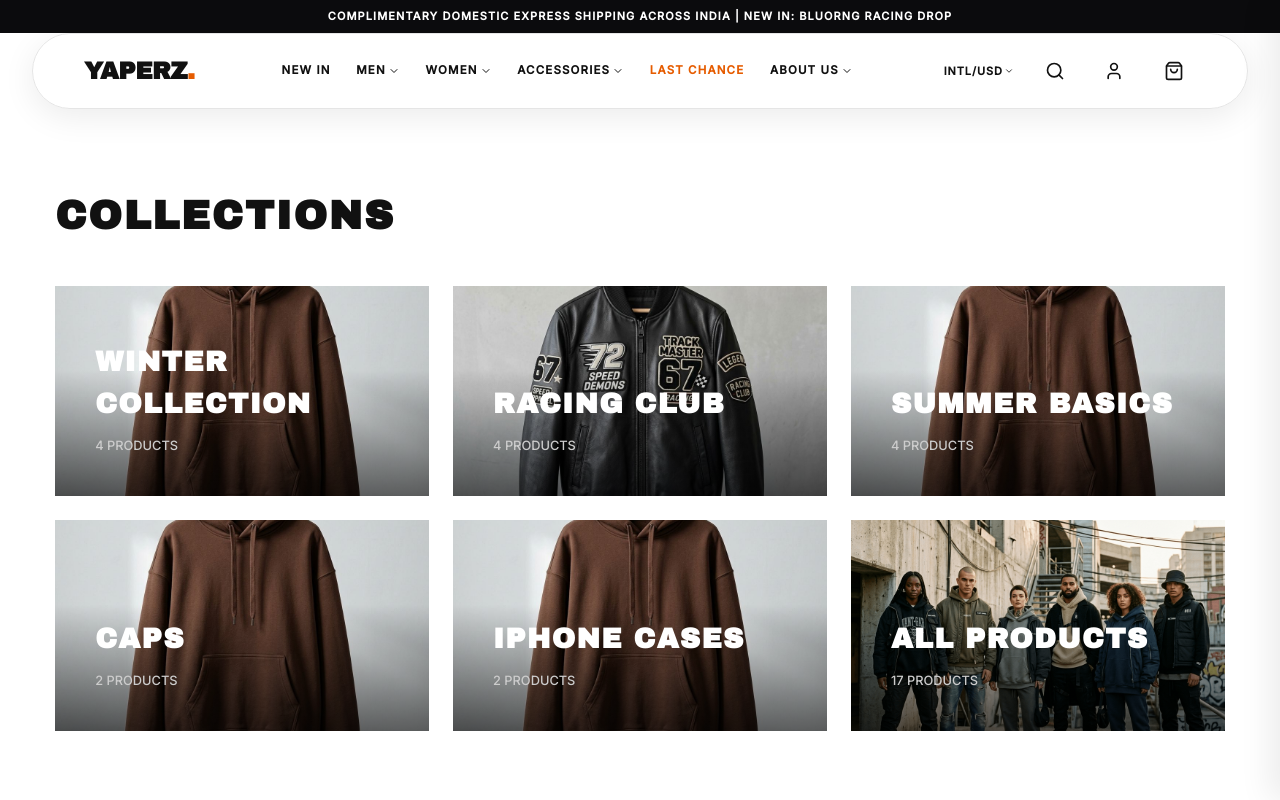
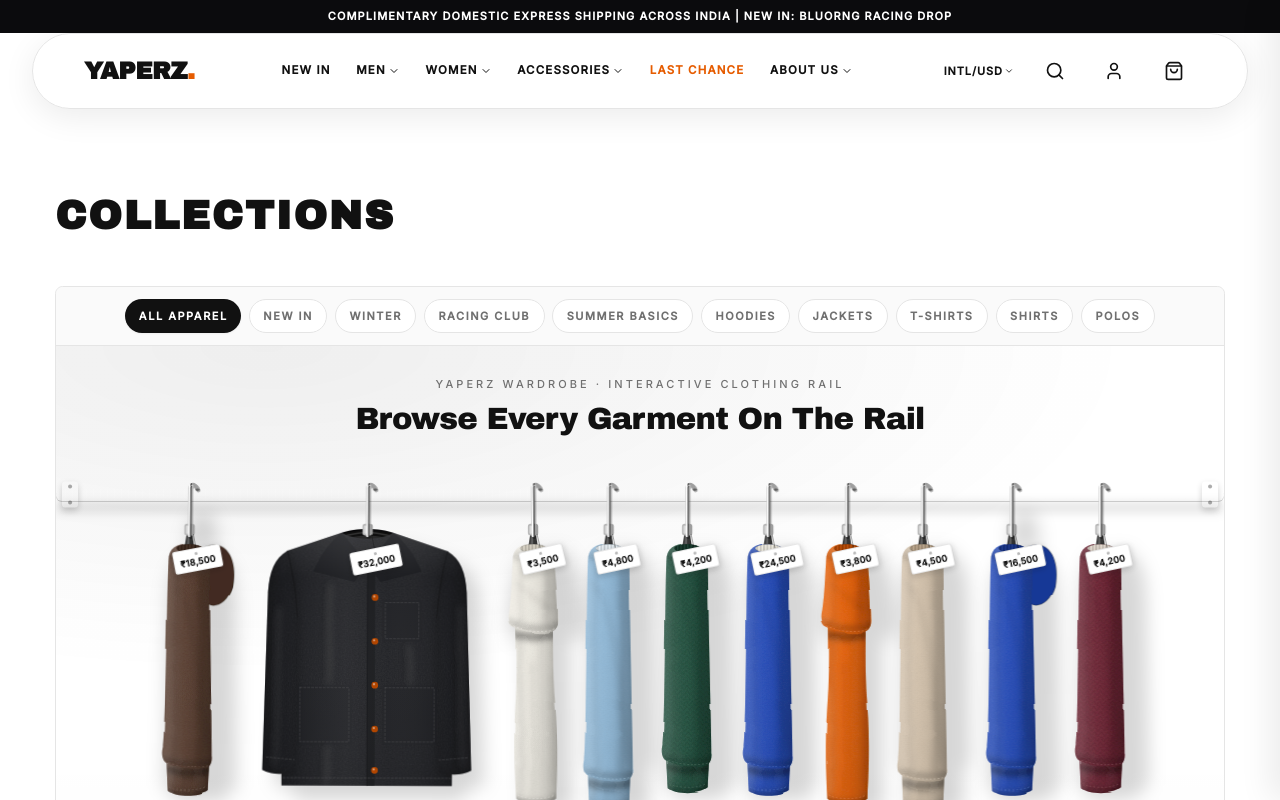
Before and after one commit to JayantOlhyan/Yaperz, a Next.js app: page /collections in a window 1280 px wide. Shown: the top 800 px of the page. Built offline with nearby package versions, Linux system fonts and the light colour scheme.

Commit message:
feat(collections): add multi-tab clothing rail to collections directory

```diff
--- a/src/app/collections/page.tsx
+++ b/src/app/collections/page.tsx
@@ -6,12 +6,106 @@
 
 import React from 'react';
 import Link from 'next/link';
+import { ClothingRailSection } from '../../components/ClothingRailSection';
 import productsData from '../../data/products.json';
 import { Product } from '../../types';
 import styles from './page.module.css';
 
 export default function CollectionsPage() {
   const allProducts = productsData as Product[];
+
+  const railTabs = [
+    {
+      id: 'all-apparel',
+      label: 'All Apparel',
+      products: allProducts,
+      eyebrow: 'Yaperz Wardrobe · Interactive Clothing Rail',
+      heading: 'Browse Every Garment On The Rail',
+      ctaLabel: 'Shop All Products',
+      ctaHref: '/collections/all-products',
+    },
+    {
+      id: 'new-in',
+      label: 'New In',
+      products: allProducts.filter((p) => p.collections.includes('new-in')),
+      eyebrow: 'Latest Drop',
+      heading: 'New In Streetwear',
+      ctaLabel: 'Open New In',
+      ctaHref: '/collections/new-in',
+    },
+    {
+      id: 'winter-collection',
+      label: 'Winter',
+      products: allProducts.filter((p) => p.collections.includes('winter-collection')),
+      eyebrow: '450–500 GSM Loopback & Wool',
+      heading: 'Winter Collection Rack',
+      ctaLabel: 'Open Winter Collection',
+      ctaHref: '/collections/winter-collection',
+    },
+    {
+      id: 'bluorng-racing-club',
+      label: 'Racing Club',
+      products: allProducts.filter((p) => p.collections.includes('bluorng-racing-club')),
+      eyebrow: 'Motorsport Capsule',
+      heading: 'Racing Club Rack',
+      ctaLabel: 'Open Racing Club',
+      ctaHref: '/collections/bluorng-racing-club',
+    },
+    {
+      id: 'summer-basics',
+      label: 'Summer Basics',
+      products: allProducts.filter((p) => p.collections.includes('summer-basics')),
+      eyebrow: 'Core Collection',
+      heading: 'Summer Basics Rack',
+      ctaLabel: 'Open Summer Basics',
+      ctaHref: '/collections/summer-basics',
+    },
+    {
+      id: 'hoodies',
+      label: 'Hoodies',
+      products: allProducts.filter((p) => p.category === 'Hoodies'),
+      eyebrow: 'Heavyweight Fleece',
+      heading: 'Hoodies Rack',
+      ctaLabel: 'Shop All Hoodies',
+      ctaHref: '/collections/hoodies',
+    },
+    {
+      id: 'jackets',
+      label: 'Jackets',
+      products: allProducts.filter((p) => p.category === 'Jackets'),
+      eyebrow: 'Leather & Varsity',
+      heading: 'Jackets Rack',
+      ctaLabel: 'Shop All Jackets',
+      ctaHref: '/collections/jackets',
+    },
+    {
+      id: 't-shirts',
+      label: 'T-Shirts',
+      products: allProducts.filter((p) => p.category === 'T-shirts'),
+      eyebrow: '260–280 GSM Combed Cotton',
+      heading: 'Oversized T-Shirts Rack',
+      ctaLabel: 'Shop All T-Shirts',
+      ctaHref: '/collections/t-shirts',
+    },
+    {
+      id: 'shirts',
+      label: 'Shirts',
+      products: allProducts.filter((p) => p.category === 'Shirts'),
+      eyebrow: 'Linen & Resort',
+      heading: 'Shirts Rack',
+      ctaLabel: 'Shop All Shirts',
+      ctaHref: '/collections/shirts',
+    },
+    {
+      id: 'polos',
+      label: 'Polos',
+      products: allProducts.filter((p) => p.category === 'Polos'),
+      eyebrow: 'Polo Club Knitwear',
+      heading: 'Knitted Polos Rack',
+      ctaLabel: 'Shop All Polos',
+      ctaHref: '/collections/polos',
+    },
+  ];
 
   const collectionsList = [
     {
@@ -31,6 +125,36 @@ export default function CollectionsPage() {
       slug: 'summer-basics',
       image: '/images/products/tee-basics-white-1.jpg',
       count: allProducts.filter((p) => p.collections.includes('summer-basics')).length
+    },
+    {
+      title: 'Hoodies',
+      slug: 'hoodies',
+      image: '/images/products/hoodie-cobalt-1.jpg',
+      count: allProducts.filter((p) => p.category === 'Hoodies').length
+    },
+    {
+      title: 'Jackets',
+      slug: 'jackets',
+      image: '/images/products/jacket-varsity-1.jpg',
+      count: allProducts.filter((p) => p.category === 'Jackets').length
+    },
+    {
+      title: 'T-Shirts',
+      slug: 't-shirts',
+      image: '/images/products/tee-racing-orange-1.jpg',
+      count: allProducts.filter((p) => p.category === 'T-shirts').length
+    },
+    {
+      title: 'Shirts',
+      slug: 'shirts',
+      image: '/images/products/shirt-yacht-1.jpg',
+      count: allProducts.filter((p) => p.category === 'Shirts').length
+    },
+    {
+      title: 'Knitted Polos',
+      slug: 'polos',
+      image: '/images/products/polo-knit-1.jpg',
+      count: allProducts.filter((p) => p.category === 'Polos').length
     },
     {
       title: 'Caps',
@@ -55,6 +179,12 @@ export default function CollectionsPage() {
   return (
     <div className={`${styles.container} container`}>
       <h1 className={styles.title}>Collections</h1>
+      <ClothingRailSection
+        tabs={railTabs}
+        autoplay
+        hanger="matte"
+        className="mb-12"
+      />
       <div className={styles.grid}>
         {collectionsList.map((col) => (
           <Link key={col.slug} href={`/collections/${col.slug}`} className={styles.card}>
```
